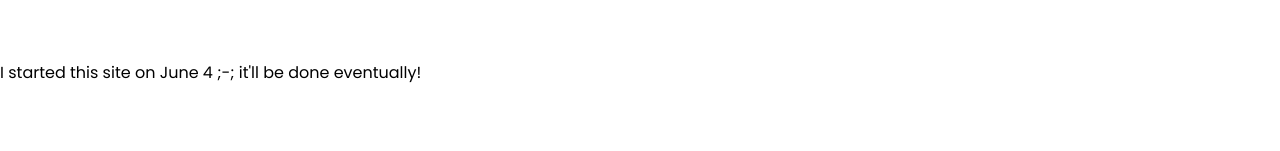
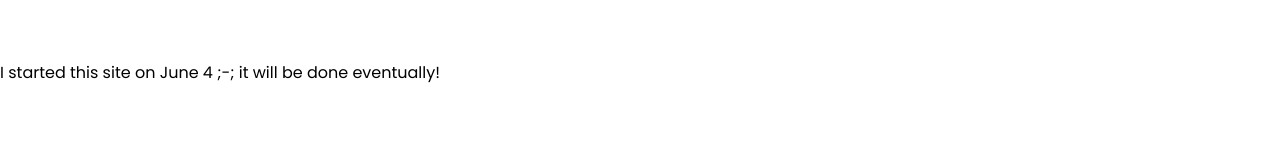
Before and after one commit to fiona-cai/personal, a Next.js app: page / in a window 1280 px wide. Shown: the part 2671-2822 px from the top of the page. Built offline with nearby package versions, Linux system fonts and the light colour scheme.

Commit message:
apostrophe.

```diff
--- a/pages/index.js
+++ b/pages/index.js
@@ -149,7 +149,7 @@ export default function Home() {
           </div>
         </div>
 
-        <p className="">I started this site on June 4 ;-; it'll be done eventually!</p>
+        <p className="">I started this site on June 4 ;-; it will be done eventually!</p>
         {/* This button should not go into production */}
         {process.env.NODE_ENV === "development" && (
           <div className="fixed bottom-5 right-5">
```
